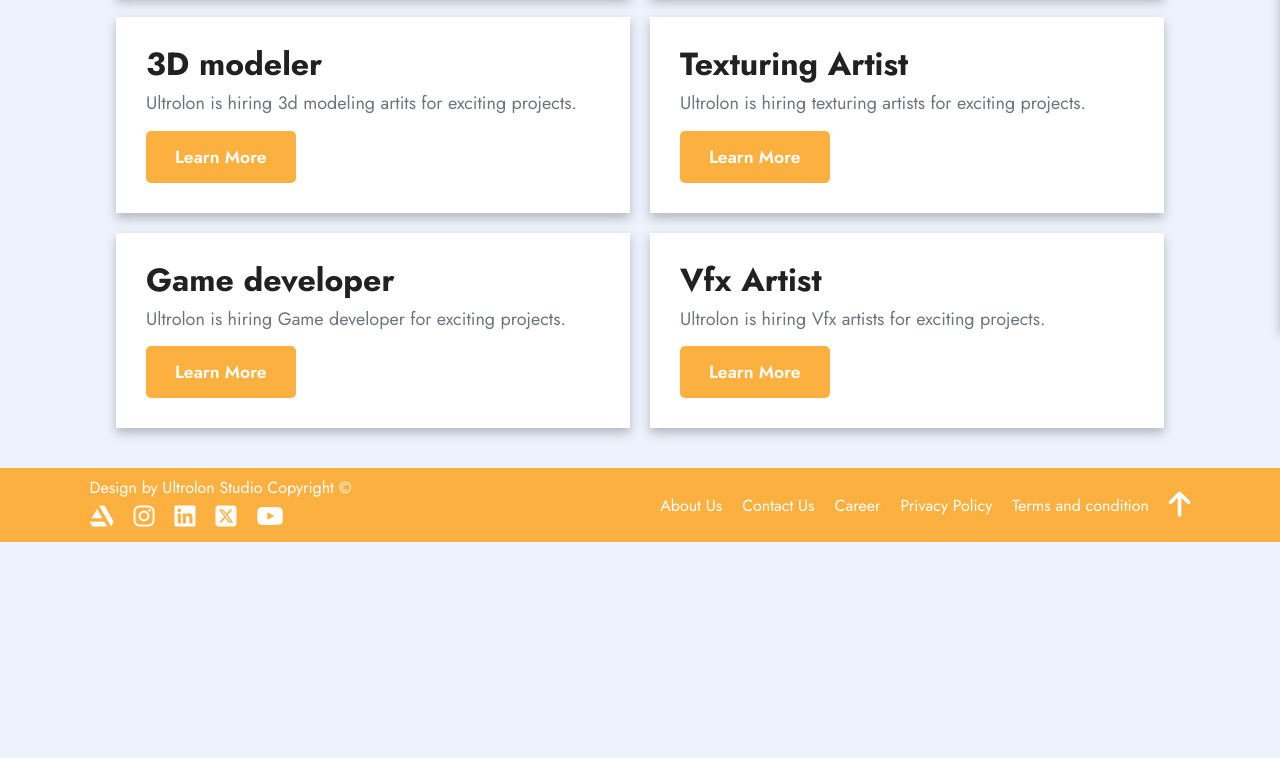
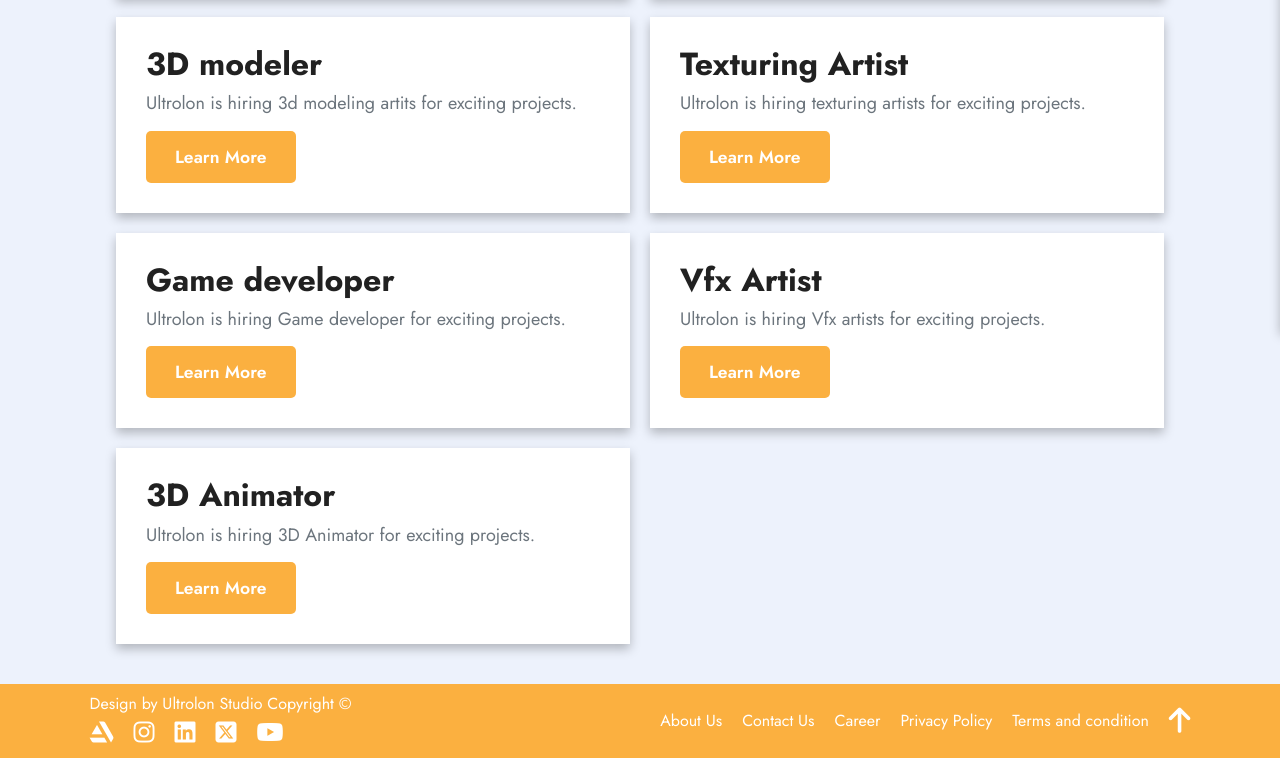
Before and after one commit to Fahad2131g/anserWeb, a plain HTML site: page career.html in a window 1280 px wide. Shown: the part 470-1228 px from the top of the page. Before the commit the page ends 1012 px from the top, so only its background shows below. Drawn offline with nearby package versions, Linux system fonts and the light colour scheme.

Commit message:
Update career.html

```diff
--- a/career.html
+++ b/career.html
@@ -100,6 +100,12 @@
                     </p>
                     <button id="btn"><a href="vfx.html">Learn More</a></button>
                 </div>
+                 <div class="box">
+                    <h1>3D Animator</h1>
+                    <p>Ultrolon is hiring 3D Animator for exciting projects.
+                    </p>
+                    <button id="btn"><a href="3danimater.html">Learn More</a></button>
+                </div>
             </div>
 
         </div>
```
